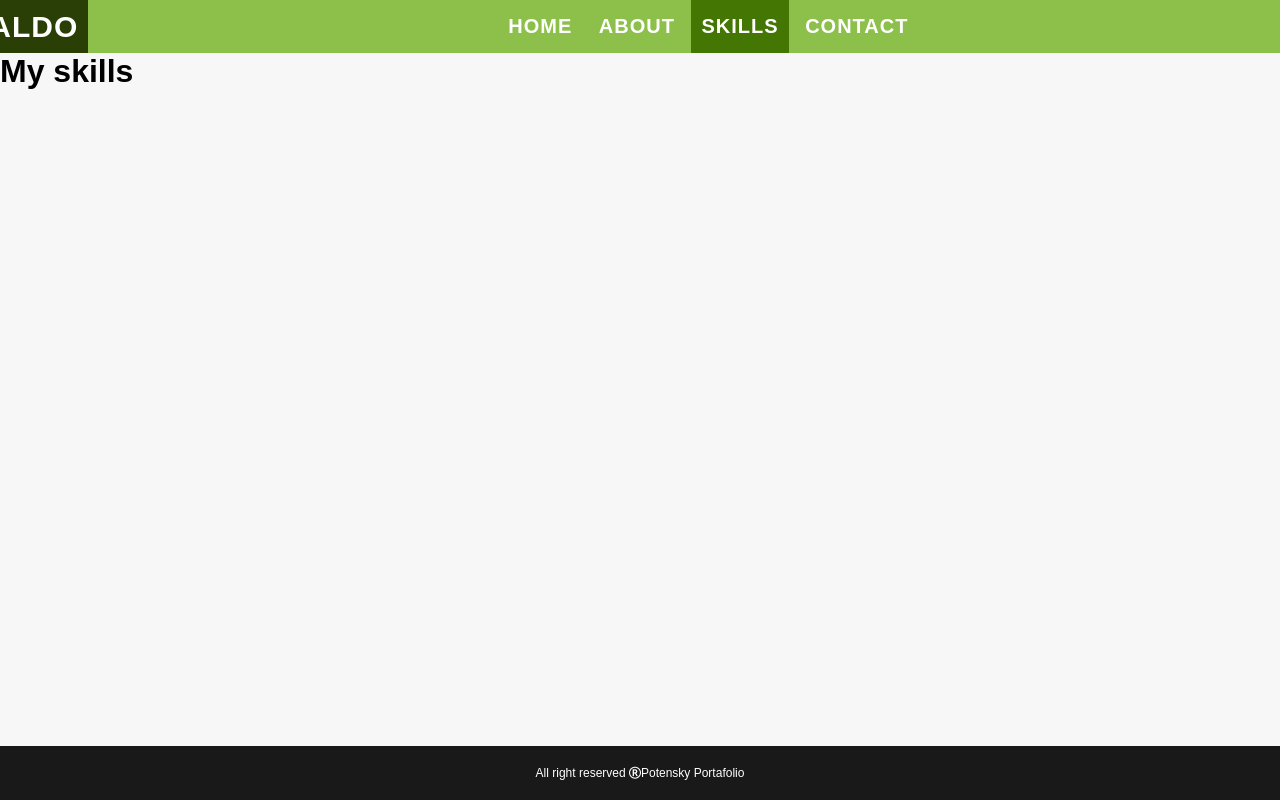
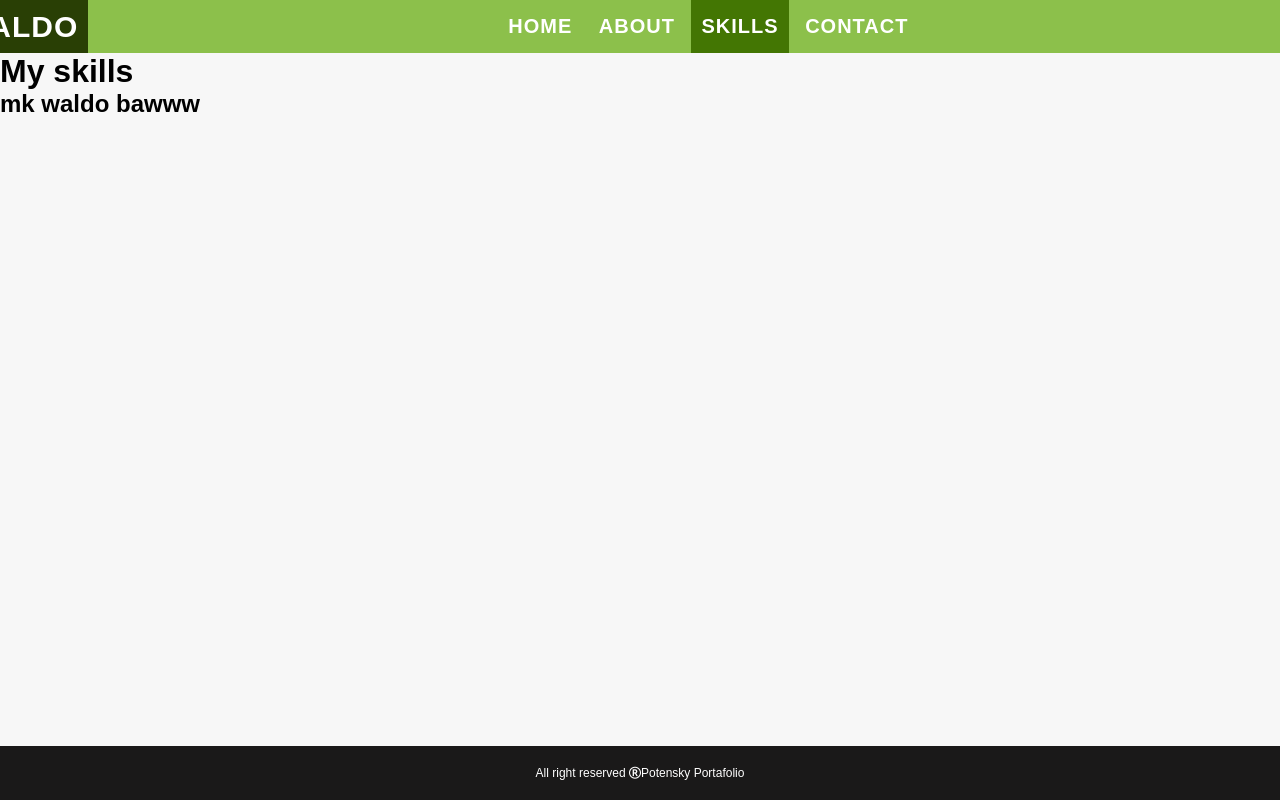
Before and after one commit to potensky/mi-portafolio, a plain HTML site: page skills.html in a window 1280 px wide. Drawn offline with Linux system fonts and the light colour scheme.

Commit message:
Agregar titulo en skills.html

```diff
--- a/skills.html
+++ b/skills.html
@@ -24,6 +24,7 @@
         </nav>
     </div>
     <h1>My skills</h1>
+    <h2>mk waldo bawww</h2>
 
 <footer>
 <p class="footer">
```
